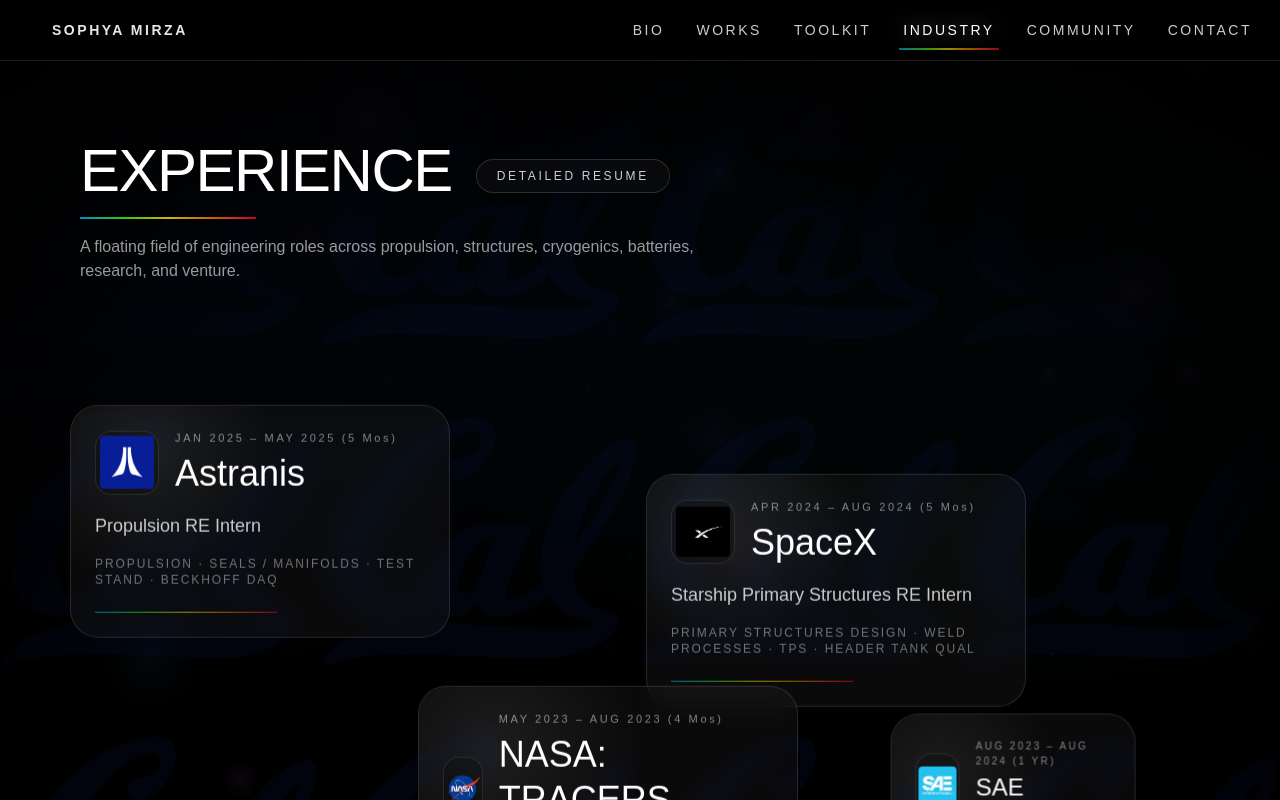
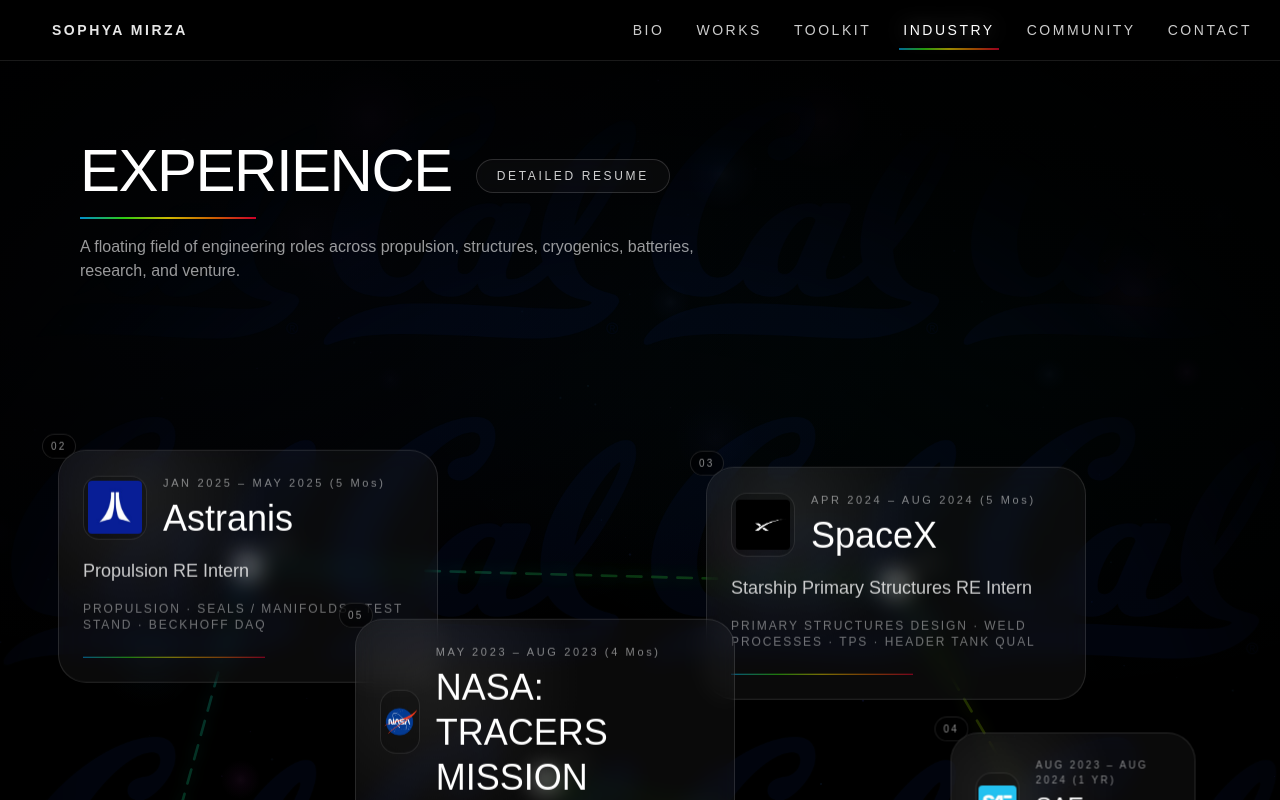
Before and after one commit to sophyamirza/sophya-portfolio, a Next.js app: page /industry in a window 1280 px wide. Shown: the top 800 px of the page. Built offline with nearby package versions, Linux system fonts and the light colour scheme; a web font is replaced by a local one.

Commit message:
fix float

```diff
--- a/app/industry/page.tsx
+++ b/app/industry/page.tsx
@@ -31,6 +31,16 @@ export default function IndustryPage() {
   const milestones: Milestone[] = useMemo(
     () => [
       {
+        org: "VC Technical Fellow",
+        role: "Venture Capital",
+        when: "2025 – Present",
+        tags: "VENTURE · DEEP TECH · STARTUPS",
+        logo: "/logos/haas.PNG",
+        size: "sm",
+        x: 10,
+        y: 54,
+      },
+      {
         org: "Astranis",
         role: "Propulsion RE Intern",
         when: "JAN 2025 – MAY 2025 (5 Mos)",
@@ -51,6 +61,16 @@ export default function IndustryPage() {
         y: 20,
       },
       {
+        org: "SAE International",
+        role: "AM / SAF / Aerospace Standards",
+        when: "AUG 2023 – AUG 2024 (1 YR)",
+        tags: "STANDARDS · SOFTWARE AUTOMATION · CERTIFICATION · ADDITIVE MANUFACTURING · SUSTAINABLE AVIATION FUELS",
+        logo: "/logos/sae.PNG",
+        size: "sm",
+        x: 84,
+        y: 49,
+      },
+      {
         org: "NASA: TRACERS MISSION",
         role: "Mechanical Intern",
         when: "MAY 2023 – AUG 2023 (4 Mos)",
@@ -61,24 +81,14 @@ export default function IndustryPage() {
         y: 42,
       },
       {
-        org: "VC Technical Fellow",
-        role: "Venture Capital",
-        when: "2025 – Present",
-        tags: "VENTURE · DEEP TECH · STARTUPS",
-        logo: "/logos/haas.PNG",
+        org: "Design for Nanomanufacturing Lab",
+        role: "Mechanical Engineer",
+        when: "AUG 2022 – MAY 2023 (1 YR)",
+        tags: "PHOTOLITHOGRAPHY · MICROFLUIDICS DESIGN · VOLUMETRIC ADDITIVE MANUFACTURING · COMPUTER AXIAL LITHOGRAPHY",
+        logo: "/logos/DFM.png",
         size: "sm",
-        x: 10,
-        y: 54,
-      },
-      {
-        org: "SAE International",
-        role: "AM / SAF / Aerospace Standards",
-        when: "AUG 2023 – AUG 2024 (1 YR)",
-        tags: "STANDARDS · SOFTWARE AUTOMATION · CERTIFICATION · ADDITIVE MANUFACTURING · SUSTAINABLE AVIATION FUELS",
-        logo: "/logos/sae.PNG",
-        size: "sm",
-        x: 84,
-        y: 49,
+        x: 86,
+        y: 72,
       },
       {
         org: "Proterra",
@@ -99,16 +109,6 @@ export default function IndustryPage() {
         size: "md",
         x: 63,
         y: 73,
-      },
-      {
-        org: "Design for Nanomanufacturing Lab",
-        role: "Mechanical Engineer",
-        when: "AUG 2022 – MAY 2023 (1 YR)",
-        tags: "PHOTOLITHOGRAPHY · MICROFLUIDICS DESIGN · VOLUMETRIC ADDITIVE MANUFACTURING · COMPUTER AXIAL LITHOGRAPHY",
-        logo: "/logos/DFM.png",
-        size: "sm",
-        x: 86,
-        y: 72,
       },
       {
         org: "Space Technologies & Rocketry",
@@ -360,6 +360,15 @@ export default function IndustryPage() {
     );
   };
 
+  const connectorPoints = nodes.map((node) => ({
+    x: node.x,
+    y: node.y,
+  }));
+
+  const polylinePoints = connectorPoints
+    .map((p) => `${p.x},${p.y}`)
+    .join(" ");
+
   return (
     <main className="relative min-h-screen overflow-hidden bg-black text-white">
       <Analytics />
@@ -411,16 +420,21 @@ export default function IndustryPage() {
         </p>
       </div>
 
-      {/* Mobile stacked layout */}
+      {/* Mobile */}
       <section className="relative z-10 px-5 pb-20 pt-10 md:hidden">
         <div className="mx-auto flex max-w-xl flex-col gap-5">
-          {milestones.map((m) => (
-            <MilestoneCard key={`${m.org}-${m.when}`} m={m} />
+          {milestones.map((m, i) => (
+            <div key={`${m.org}-${m.when}`} className="relative">
+              <div className="mb-2 text-[11px] tracking-[0.28em] text-white/35">
+                {String(i + 1).padStart(2, "0")}
+              </div>
+              <MilestoneCard m={m} />
+            </div>
           ))}
         </div>
       </section>
 
-      {/* Desktop floating layout */}
+      {/* Desktop floating */}
       <section className="relative z-10 hidden px-6 pb-24 pt-8 md:block md:px-10">
         <div
           ref={containerRef}
@@ -428,20 +442,87 @@ export default function IndustryPage() {
           onMouseLeave={handleMouseLeave}
           className="relative mx-auto h-[1200px] max-w-[1600px]"
         >
+          {/* Chronology connector layer */}
+          <svg
+            className="pointer-events-none absolute inset-0 h-full w-full"
+            viewBox="0 0 100 100"
+            preserveAspectRatio="none"
+          >
+            <defs>
+              <linearGradient id="chronoLine" x1="0%" y1="0%" x2="100%" y2="100%">
+                <stop offset="0%" stopColor="rgba(0,179,255,0.55)" />
+                <stop offset="35%" stopColor="rgba(57,255,20,0.45)" />
+                <stop offset="68%" stopColor="rgba(255,230,0,0.40)" />
+                <stop offset="100%" stopColor="rgba(255,0,51,0.42)" />
+              </linearGradient>
+
+              <filter id="chronoGlow">
+                <feGaussianBlur stdDeviation="0.6" result="blur" />
+                <feMerge>
+                  <feMergeNode in="blur" />
+                  <feMergeNode in="SourceGraphic" />
+                </feMerge>
+              </filter>
+            </defs>
+
+            <polyline
+              points={polylinePoints}
+              fill="none"
+              stroke="url(#chronoLine)"
+              strokeWidth="0.22"
+              strokeLinecap="round"
+              strokeLinejoin="round"
+              opacity="0.45"
+              filter="url(#chronoGlow)"
+              strokeDasharray="1.2 0.9"
+            />
+
+            {connectorPoints.map((p, i) => (
+              <g key={`marker-${i}`} transform={`translate(${p.x}, ${p.y})`}>
+                <circle
+                  r="0.72"
+                  fill="rgba(255,255,255,0.92)"
+                  opacity="0.95"
+                />
+                <circle
+                  r="1.35"
+                  fill="none"
+                  stroke="rgba(255,255,255,0.22)"
+                  strokeWidth="0.12"
+                />
+                <text
+                  x="1.8"
+                  y="-1.2"
+                  fontSize="1.3"
+                  fill="rgba(255,255,255,0.38)"
+                  letterSpacing="0.12em"
+                >
+                  {String(i + 1).padStart(2, "0")}
+                </text>
+              </g>
+            ))}
+          </svg>
+
+          {/* Floating cards */}
           {milestones.map((m, i) => {
             const node = nodes[i];
 
             return (
               <div
                 key={`${m.org}-${m.when}`}
-                className="absolute will-change-transform"
+                className="absolute z-10 will-change-transform"
                 style={{
                   left: `${node.x}%`,
                   top: `${node.y}%`,
                   transform: "translate(-50%, -50%)",
                 }}
               >
-                <MilestoneCard m={m} desktop />
+                <div className="relative">
+                  <div className="pointer-events-none absolute -left-4 -top-4 rounded-full border border-white/12 bg-black/55 px-2 py-1 text-[10px] tracking-[0.22em] text-white/55 backdrop-blur-sm">
+                    {String(i + 1).padStart(2, "0")}
+                  </div>
+                  <MilestoneCard m={m} desktop />
+                </div>
               </div>
             );
           })}
```
